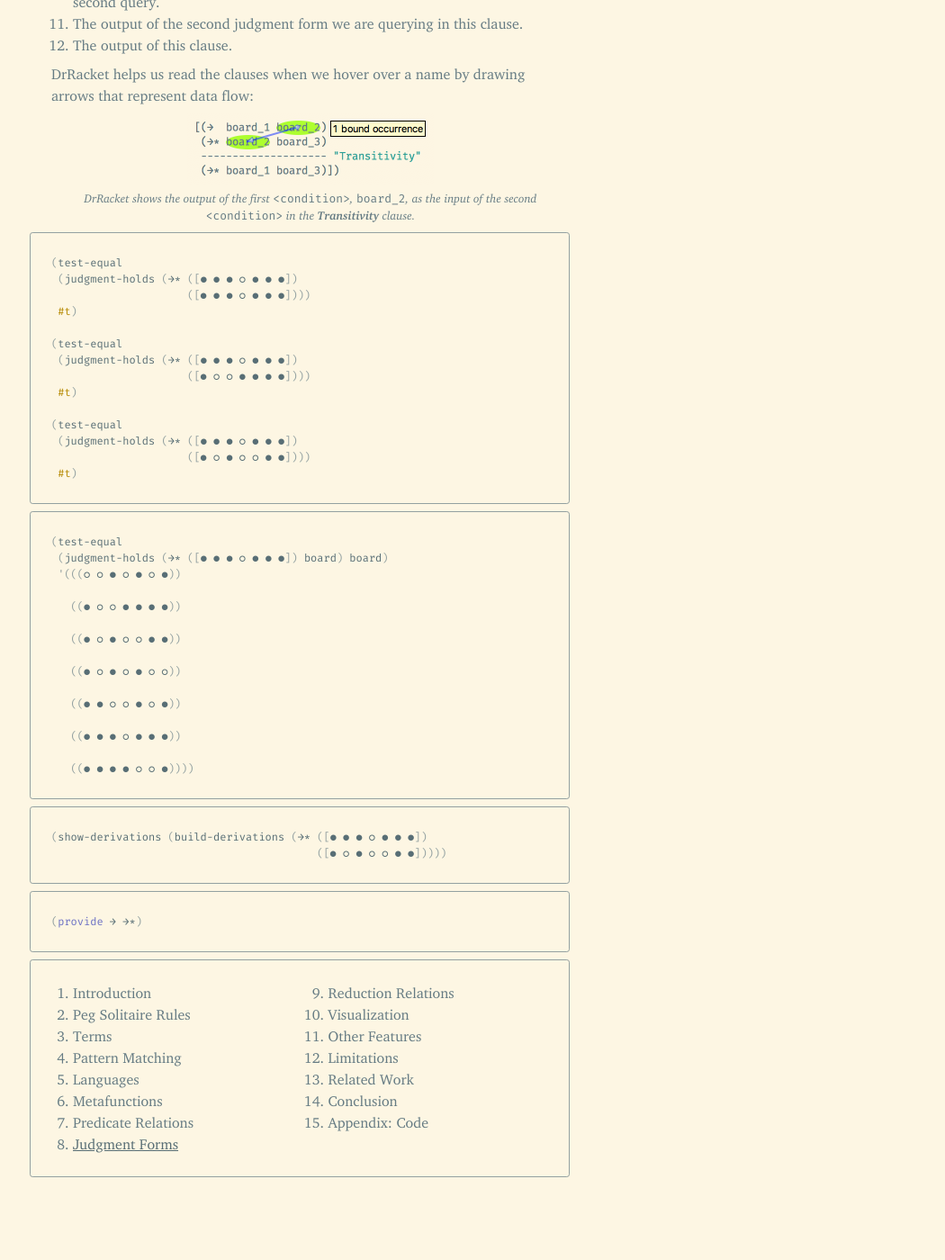
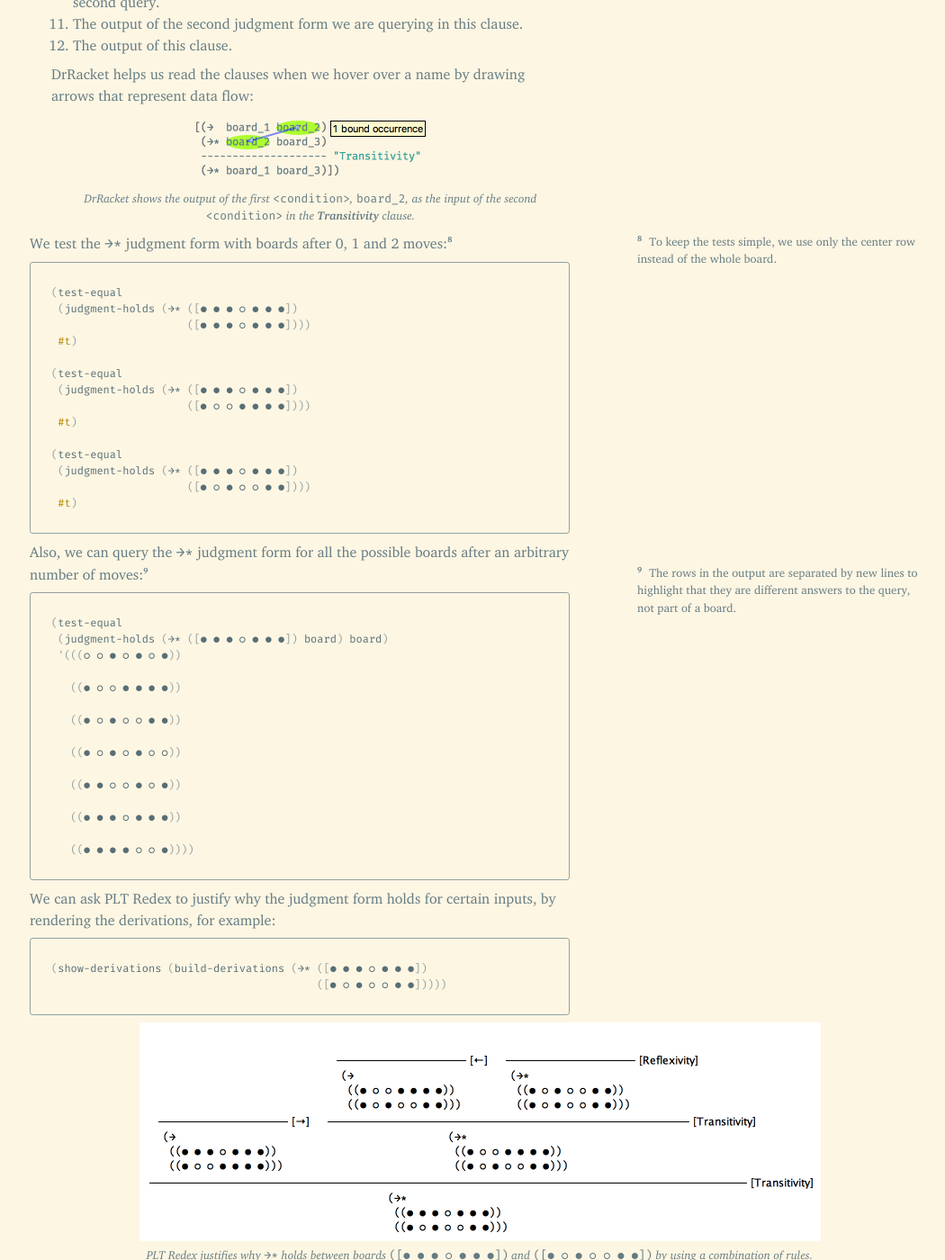
Before and after one commit to leafac/leafac.com, a Jekyll site: the page built from prose/playing-the-game-with-plt-redex/judgment-forms.md, in a window 1280 px wide and 1400 px high, scrolled down 7952 px. Shown: the whole window at 90% size, without its empty margins (107-1157 px from the left). Built offline with Jekyll 4.4.1, drawn with Linux system fonts in a browser that asks for light colours; before the commit the page ends 9284 px from its top, so only the background shows below that; some of the changed text lies outside the part shown.

Commit message:
Finish Judgment Forms

````diff
--- a/prose/playing-the-game-with-plt-redex/judgment-forms.md
+++ b/prose/playing-the-game-with-plt-redex/judgment-forms.md
@@ -9,6 +9,17 @@ A judgment form is different from a [metafunction](metafunctions) in two ways: (
 For example, consider both a metafunction and a judgment form that have the same patterns in their clauses: `(any ...)` and `any`. When the input is `(1 2 3)`, the metafunction matches the first clause and returns the output determined by it, and the judgment form matches *both* patterns and returns both outputs.
 
 We define a judgment form with `define-judgment-form`:
+
+<aside markdown="1">
+The notation for judgment forms with a line separating conditions and conclusion is similar to the notation used for arithmetic in grade school:
+
+```
+  12
++ 30
+----
+  42
+```
+</aside>
 
 ```racket
 (define-judgment-form <language>
@@ -355,6 +366,8 @@ The **Reflexivity** clause has no `<condition>`s, but the **Transitivity** has t
     </figcaption>
   </figure>
 
+We test the `→*` judgment form with boards after 0, 1 and 2 moves:<label class="margin-note"><input type="checkbox"><span markdown="1">To keep the tests simple, we use only the center row instead of the whole board.</span></label>
+
 ```racket
 (test-equal
  (judgment-holds (→* ([● ● ● ○ ● ● ●])
@@ -371,6 +384,8 @@ The **Reflexivity** clause has no `<condition>`s, but the **Transitivity** has t
                      ([● ○ ● ○ ○ ● ●])))
  #t)
 ```
+
+Also, we can query the `→*` judgment form for all the possible boards after an arbitrary number of moves:<label class="margin-note"><input type="checkbox"><span markdown="1">The rows in the output are separated by new lines to highlight that they are different answers to the query, not part of a board.</span></label>
 
 ```racket
 (test-equal
@@ -390,11 +405,26 @@ The **Reflexivity** clause has no `<condition>`s, but the **Transitivity** has t
    ((● ● ● ● ○ ○ ●))))
 ```
 
+We can ask PLT Redex to justify why the judgment form holds for certain inputs, by rendering the derivations, for example:
+
 ```racket
 (show-derivations (build-derivations (→* ([● ● ● ○ ● ● ●])
                                          ([● ○ ● ○ ○ ● ●]))))
 ```
 
+<div class="full-width" markdown="1">
+<figure markdown="1">
+![](judgment-form-derivations.png){:width="757px"}
+<figcaption markdown="1">
+PLT Redex justifies why `→*` holds between boards `([● ● ● ○ ● ● ●])` and `([● ○ ● ○ ○ ● ●])` by using a combination of rules.
+</figcaption>
+</figure>
+</div>
+
+* * *
+
+We will use the judgment forms in later sections:
+
 ```racket
 (provide → →*)
 ```
````
Also changed, not shown: prose/playing-the-game-with-plt-redex/judgment-form-derivations.png (added), 1 other file.
